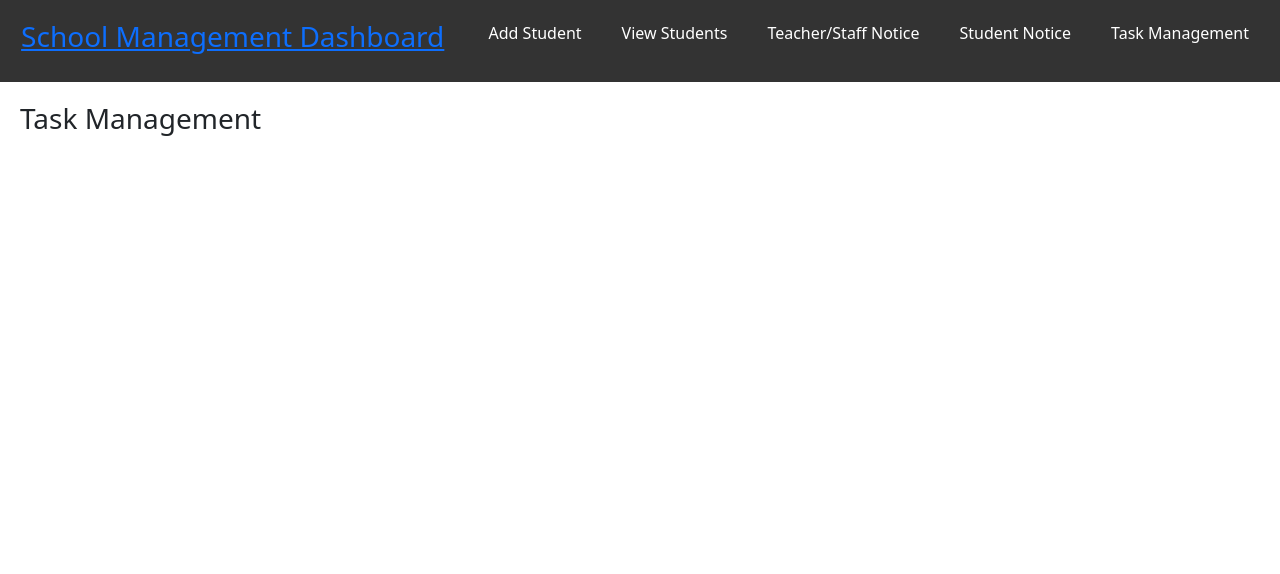
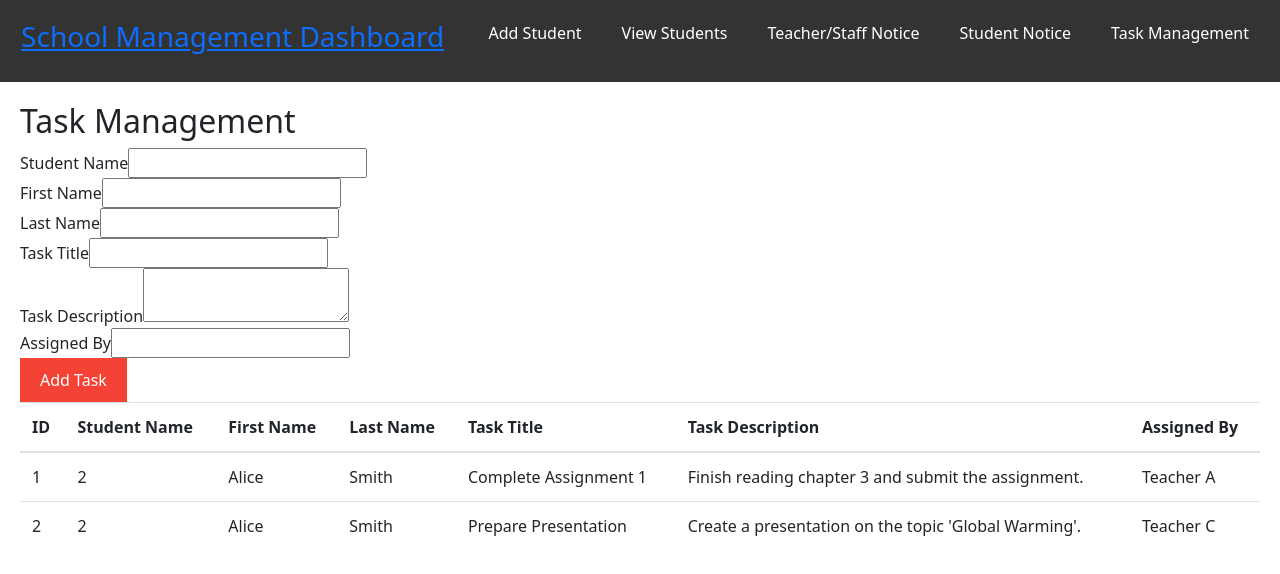
Before and after one commit to shubham14p3/school-management-pp, a React (Create React App) app: page /task-management in a window 1280 px wide. Shown: the top 574 px of the page. Built offline with nearby package versions, Linux system fonts and the light colour scheme; sample sign-in values are in the browser's storage.

Commit message:
Adding init commit to task

```diff
--- a/src/App.js
+++ b/src/App.js
@@ -15,6 +15,7 @@ import StudentNotice from "./component/StudentNotice";
 import TeacherNotice from "./component/TeacherNotice";
 import LeaveManagement from "./component/LeaveManagement";
 import TaskManagement from "./component/TaskManagement";
+import StudentTaskList from "./component/StudentTaskList";
 import LogoutModal from "./component/LogoutModal";
 import LogoutModalLogin from "./component/LogoutModalLogin";
 import studentsData from "./data/students.json";
@@ -22,6 +23,7 @@ import studentNoticesData from "./data/studentNotices.json";
 import teacherNoticesData from "./data/teacherNotices.json";
 import adminsData from "./data/admins.json";
 import teachingStaffData from "./data/teachingStaff.json";
+import taskManagementData from "./data/taskManagement.json";
 import leaveApplicationsData from "./data/leaveApplicationsData.json"; // Import the new JSON file
 import StudentLeaveApplication from "./component/StudentLeaveApplication"; // Import the student leave application component
 import TeacherLeaveApprovalList from "./component/TeacherLeaveApprovalList";
@@ -51,6 +53,7 @@ const App = () => {
   const [showModalLogin, setShowModalLogin] = useState(false);
   const [modalMessage, setModalMessage] = useState("");
   const [modalTitle, setModalTitle] = useState("");
+  const [studentTasks, setStudentTasks] = useState(taskManagementData || "");
 
   useEffect(() => {
     // When the component mounts, check if userType is present in localStorage and set it in state
@@ -348,10 +351,24 @@ const App = () => {
           }
         />
         {/* Route for task management */}
+
         <Route
           path="/task-management"
           element={
-            <TaskManagement userType={userType} handleLogout={handleLogout} />
+            userType === "student" ? (
+              <StudentTaskList tasks={studentTasks} userType={userType} />
+            ) : userType === "teachingStaff" || userType === "admin" ? (
+              <TaskManagement
+                userType={userType}
+                studentTasks={studentTasks}
+                students={students}
+                loggedInUser={loggedInUser}
+                admins
+                teachingStaff
+              />
+            ) : (
+              <Navigate to="/" />
+            )
           }
           when={
             (loggedIn && userType === "teachingStaff") || userType === "student"
--- /dev/null
+++ b/src/component/StudentTaskList.js
@@ -0,0 +1,26 @@
+import React from "react";
+import Dashboard from "./Dashboard";
+import { useNavigate } from "react-router-dom";
+const StudentTaskList = ({ tasks,userType }) => {
+  const navigate = useNavigate();
+  const handleLogout = () => {
+    localStorage.removeItem("userType");
+    navigate("/");
+  };
+  return (
+    <Dashboard userType={userType} handleLogout={handleLogout}>
+      <div>
+        <h3>My Tasks</h3>
+        {tasks.map((task) => (
+          <div key={task.id}>
+            <p>Task Title: {task.taskTitle}</p>
+            <p>Task Description: {task.taskDescription}</p>
+            <p>Task Assigned By: {task.assignedBy}</p>
+          </div>
+        ))}
+      </div>
+    </Dashboard>
+  );
+};
+
+export default StudentTaskList;
--- a/src/component/TaskManagement.js
+++ b/src/component/TaskManagement.js
@@ -1,42 +1,172 @@
-// TaskManagement.js
 import React, { useState } from "react";
 import Dashboard from "./Dashboard";
-const TaskManagement = ({ userType,handleLogout }) => {
-  const [taskTitle, setTaskTitle] = useState("");
-  const [taskDescription, setTaskDescription] = useState("");
+import { useNavigate } from "react-router-dom";
+const TaskManagement = ({
+  userType,
+  students,
+  loggedInUser,
+  admins,
+  teachingStaff,
+  studentTasks,
+}) => {
+  const navigate = useNavigate();
+  const [studentsData, setStudentsData] = useState(students);
+  const [tasks, setTasks] = useState(studentTasks);
+  const [newTask, setNewTask] = useState({
+    studentName: "",
+    firstName: "",
+    lastName: "",
+    taskTitle: "",
+    taskDescription: "",
+    assignedBy: "",
+  });
+
+  const handleInputChange = (e) => {
+    const { name, value } = e.target;
+    setNewTask({
+      ...newTask,
+      [name]: value,
+    });
+  };
 
   const handleAddTask = (e) => {
     e.preventDefault();
+    const taskId = tasks.length > 0 ? tasks[tasks.length - 1].id + 1 : 1;
+
+    // Create a new task object
+    const task = {
+      id: taskId,
+      studentId: newTask.studentName,
+      firstName: newTask.firstName,
+      lastName: newTask.lastName,
+      taskTitle: newTask.taskTitle,
+      taskDescription: newTask.taskDescription,
+      assignedBy: newTask.assignedBy,
     };
 
+    // Save the new task to the tasks array and update the state
+    setTasks([...tasks, task]);
+
+    // Save the tasks to the local storage
+    localStorage.setItem("tasks", JSON.stringify([...tasks, task]));
+
+    // Clear the new task input fields
+    setNewTask({
+      studentName: "",
+      firstName: "",
+      lastName: "",
+      taskTitle: "",
+      taskDescription: "",
+      assignedBy: "",
+    });
+  };
+
+  const handleLogout = () => {
+    localStorage.removeItem("userType");
+    navigate("/");
+  };
   return (
     <Dashboard userType={userType} handleLogout={handleLogout}>
       <div>
-        <h3>Task Management</h3>
-        {userType === "teacher" ? (
+        <h2>Task Management</h2>
         <form onSubmit={handleAddTask}>
+          <div>
+            <label htmlFor="studentName">Student Name</label>
+            <input
+              type="text"
+              id="studentName"
+              name="studentName"
+              value={newTask.studentName}
+              onChange={handleInputChange}
+              required
+            />
+          </div>
+          <div>
+            <label htmlFor="firstName">First Name</label>
+            <input
+              type="text"
+              id="firstName"
+              name="firstName"
+              value={newTask.firstName}
+              onChange={handleInputChange}
+              required
+            />
+          </div>
+          <div>
+            <label htmlFor="lastName">Last Name</label>
+            <input
+              type="text"
+              id="lastName"
+              name="lastName"
+              value={newTask.lastName}
+              onChange={handleInputChange}
+              required
+            />
+          </div>
           <div>
             <label htmlFor="taskTitle">Task Title</label>
             <input
               type="text"
               id="taskTitle"
-                value={taskTitle}
-                onChange={(e) => setTaskTitle(e.target.value)}
+              name="taskTitle"
+              value={newTask.taskTitle}
+              onChange={handleInputChange}
+              required
             />
           </div>
           <div>
             <label htmlFor="taskDescription">Task Description</label>
             <textarea
               id="taskDescription"
-                value={taskDescription}
-                onChange={(e) => setTaskDescription(e.target.value)}
+              name="taskDescription"
+              value={newTask.taskDescription}
+              onChange={handleInputChange}
+              required
+            />
+          </div>
+          <div>
+            <label htmlFor="assignedBy">Assigned By</label>
+            <input
+              type="text"
+              id="assignedBy"
+              name="assignedBy"
+              value={newTask.assignedBy}
+              onChange={handleInputChange}
+              required
             />
           </div>
           <button type="submit">Add Task</button>
         </form>
+
+        {tasks.length > 0 ? (
+          <table>
+            <thead>
+              <tr>
+                <th>ID</th>
+                <th>Student Name</th>
+                <th>First Name</th>
+                <th>Last Name</th>
+                <th>Task Title</th>
+                <th>Task Description</th>
+                <th>Assigned By</th>
+              </tr>
+            </thead>
+            <tbody>
+              {tasks.map((task) => (
+                <tr key={task.id}>
+                  <td>{task.id}</td>
+                  <td>{task.studentId}</td>
+                  <td>{task.firstName}</td>
+                  <td>{task.lastName}</td>
+                  <td>{task.taskTitle}</td>
+                  <td>{task.taskDescription}</td>
+                  <td>{task.assignedBy}</td>
+                </tr>
+              ))}
+            </tbody>
+          </table>
         ) : (
-          // Show the task list for students
-          <div>{/* Implement the task list for students here */}</div>
+          <p>No tasks available.</p>
         )}
       </div>
     </Dashboard>
--- /dev/null
+++ b/src/data/taskManagement.json
@@ -0,0 +1,24 @@
+[
+  {
+    "id": 1,
+    "studentId": 2,
+    "firstName": "Alice",
+    "lastName": "Smith",
+    "taskTitle": "Complete Assignment 1",
+    "taskDescription": "Finish reading chapter 3 and submit the assignment.",
+    "assignedBy": "Teacher A",
+    "deadline": "2023-08-15",
+    "reportedBy": "Teacher B"
+  },
+  {
+    "id": 2,
+    "studentId": 2,
+    "firstName": "Alice",
+    "lastName": "Smith",
+    "taskTitle": "Prepare Presentation",
+    "taskDescription": "Create a presentation on the topic 'Global Warming'.",
+    "assignedBy": "Teacher C",
+    "deadline": "2023-08-20",
+    "reportedBy": "Teacher D"
+  }
+]
```
Lines whose indentation alone changed are shown as unchanged.
